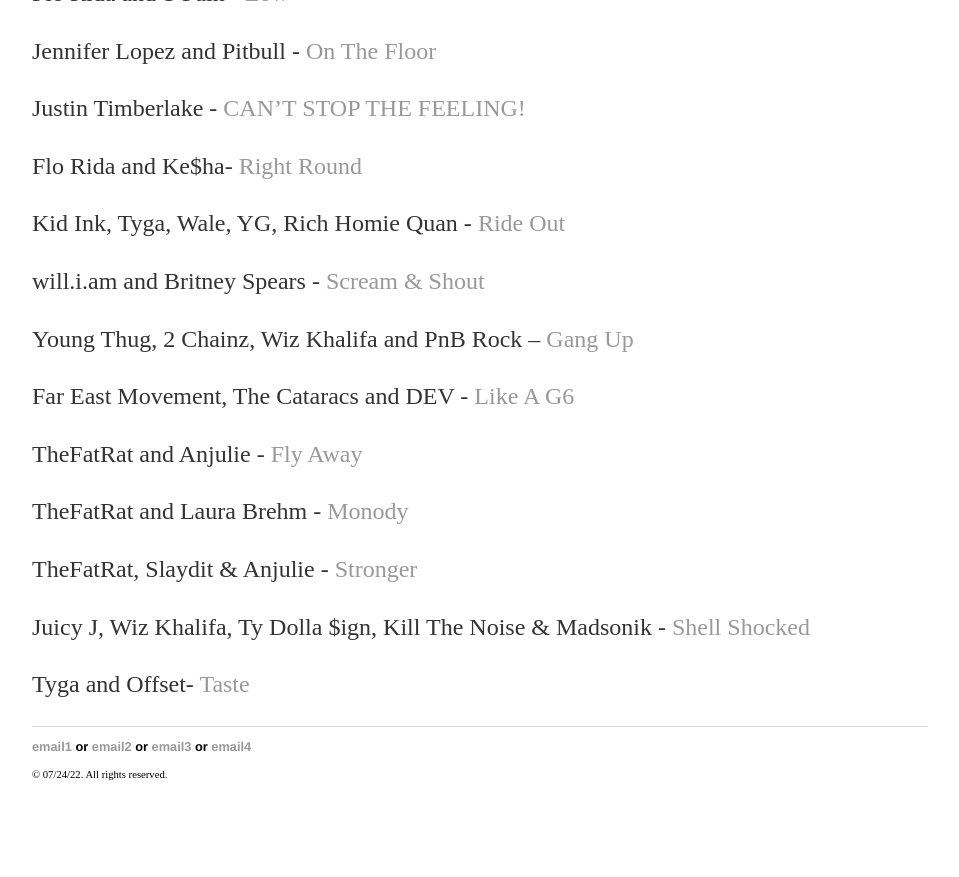
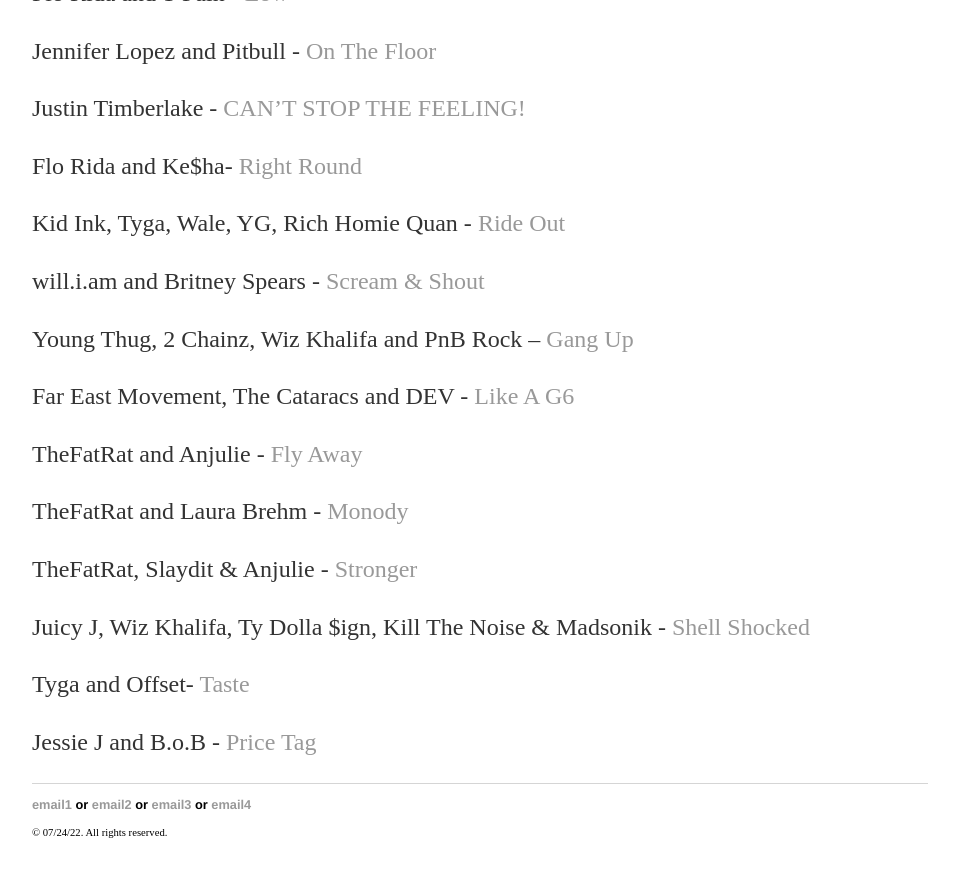
Before and after one commit to yjkweon24/yjkweon24.github.io, a Jekyll site: the page built from _posts/2018-10-23-songs-that-i-love.md, in a window 1280 px wide and 900 px high, scrolled down 21388 px. Shown: the top 877 px of the window, without its empty margins (160-1119 px from the left). Built offline with Jekyll 4.4.1, drawn with Linux system fonts in a browser that asks for light colours; before the commit the page ends 22230 px from its top, so only the background shows below that.

Commit message:
Update 2018-10-23-songs-that-i-love.md

```diff
--- a/_posts/2018-10-23-songs-that-i-love.md
+++ b/_posts/2018-10-23-songs-that-i-love.md
@@ -760,3 +760,5 @@
 Juicy J, Wiz Khalifa, Ty Dolla $ign, Kill The Noise & Madsonik - [Shell Shocked](https://www.youtube.com/watch?v=BaACrT6Ydik&list=RDw4s6H4ku6ZY&index=20&ab_channel=AtlanticRecords)
 
 Tyga and Offset- [Taste](https://www.youtube.com/watch?v=LjxulQ1bEWg&list=RDGMEMHDXYb1_DDSgDsobPsOFxpAVMLjxulQ1bEWg&start_radio=1&ab_channel=TygaVEVO)
+
+Jessie J and B.o.B - [Price Tag](https://www.youtube.com/watch?v=qMxX-QOV9tI&list=WL&index=2&ab_channel=JessieJVEVO)
```
